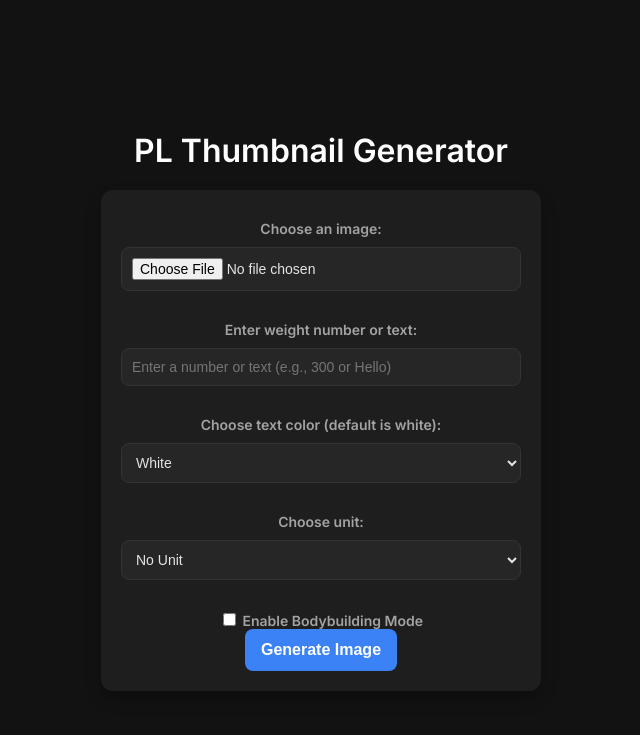
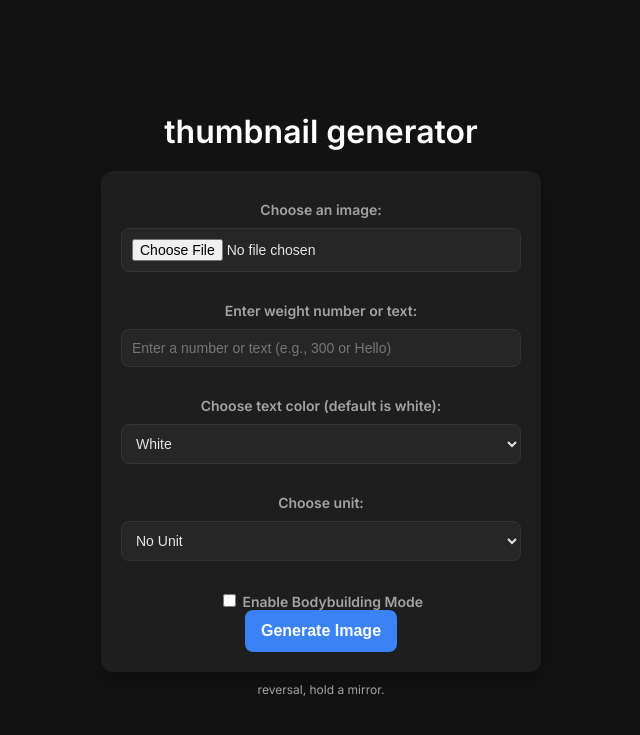
Before and after one commit to jahrei/pl-thumbnail-gen, a Flask app: page / in a window 1280 px wide. Shown: the top 735 px of the page, without its empty margins (319-959 px from the left). Run offline with Flask 3, Linux system fonts and the light colour scheme.

Commit message:
Update index.html

```diff
--- a/templates/index.html
+++ b/templates/index.html
@@ -66,10 +66,18 @@
         button:hover {
             background: #2563EB;
         }
+
+        .small-text {
+            margin-top: 10px;
+            font-size: 12px;
+            color: #A3A3A3; /* Subtle gray color */
+            text-align: center;
+        }
+
     </style>
 </head>
 <body>
-    <h1>PL Thumbnail Generator</h1>
+    <h1>thumbnail generator</h1>
     <form action="/upload" method="post" enctype="multipart/form-data">
         <label for="image">Choose an image:</label>
         <input type="file" name="image" id="image" accept="image/*" required>
@@ -98,5 +106,8 @@
 
         <button type="submit">Generate Image</button>
     </form>
+
+    <p class="small-text">reversal, hold a mirror.</p>
+
 </body>
 </html>
```
